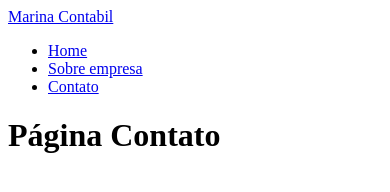
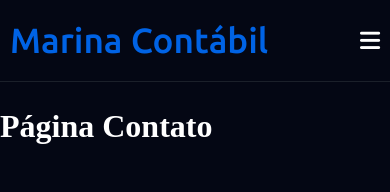
Before and after one commit to adsergio/marina-contabil, a plain HTML site: page contato.html in a window 390 px wide. Drawn offline with Linux system fonts and the light colour scheme.

Commit message:
Adicionando resposividade ao menu

```diff
--- a/contato.html
+++ b/contato.html
@@ -5,26 +5,34 @@
     <meta http-equiv="X-UA-Compatible" content="IE=edge">
     <meta name="viewport" content="width=device-width, initial-scale=1.0">
     <link rel="shortcut icon" href="images/favicon.ico">
+    <link rel="stylesheet" href="css/custom.css">
+    <link rel="stylesheet" href="https://cdnjs.cloudflare.com/ajax/libs/font-awesome/6.2.1/css/all.min.css">
 
-    <title>Marina Contábil</title>
+    <title>Marina Contábil - Contato</title>
 </head>
 <body>
     <nav class="navbar">
         <div class="max-width">
             <div class="logo">
-                <a href="index.html">Marina Contabil</a>
+                <a href="index.html">Marina Contábil</a>
 
             </div>
-            <ul>
+            <ul class="menu" id="menu-site">
                 <li><a href="index.html">Home</a></li>
                 <li><a href="sobre-empresa.html">Sobre empresa</a></li>
                 <li><a href="contato.html">Contato</a></li>
             </ul>
+            <div class="menu-btn" id="menu-btn">
+            <i class="fa-solid fa-bars" id="menu-icon"></i>
+            </div>
 
         </div>
 
     </nav>
+    <br><br><br><br><br><br>
     <h1>Página Contato</h1>
+    <script src="js/custom.js"></script>
+
 
 </body>
 </html>
--- a/css/custom.css
+++ b/css/custom.css
@@ -62,5 +62,38 @@ body {
     color: var(--site-color);
     font-size: 23px;
     cursor: pointer;
-    /* display: none; */
+    display: none;
 }
+
+@media (max-width: 947px){
+    .menu-btn{
+        display: block;
+        z-index: 999;
+    }
+    #menu-icon.active::before {
+        content: "\f00d";
+    }
+    .navbar .menu{
+        background-color: var(--main-color);
+        position: fixed;
+        height: 100vhd;
+        width: 100%;
+        left: -100%;
+        top: 0;
+        text-align: center;
+        padding-top:80px;
+        transition: all 0.4s ease;
+
+    }
+    #menu-site.active{
+        left: 0;
+    }
+    .navbar .menu li{
+       display: block;
+    }
+    .navbar .menu li a{
+        display: inline-block;
+        margin: 13px 0;
+        font-size: 25px;
+    }
+}
--- a/js/custom.js
+++ b/js/custom.js
@@ -0,0 +1,10 @@
+
+
+
+
+document.querySelector('#menu-btn').addEventListener('click', function() {
+    console.log("menu");
+
+    document.querySelector('#menu-site').classList.toggle("active");
+    document.querySelector('#menu-icon').classList.toggle("active");
+});
```
Also changed, not shown: index.html (+4 -4 lines), sobre-empresa.html (+10 -4 lines).
